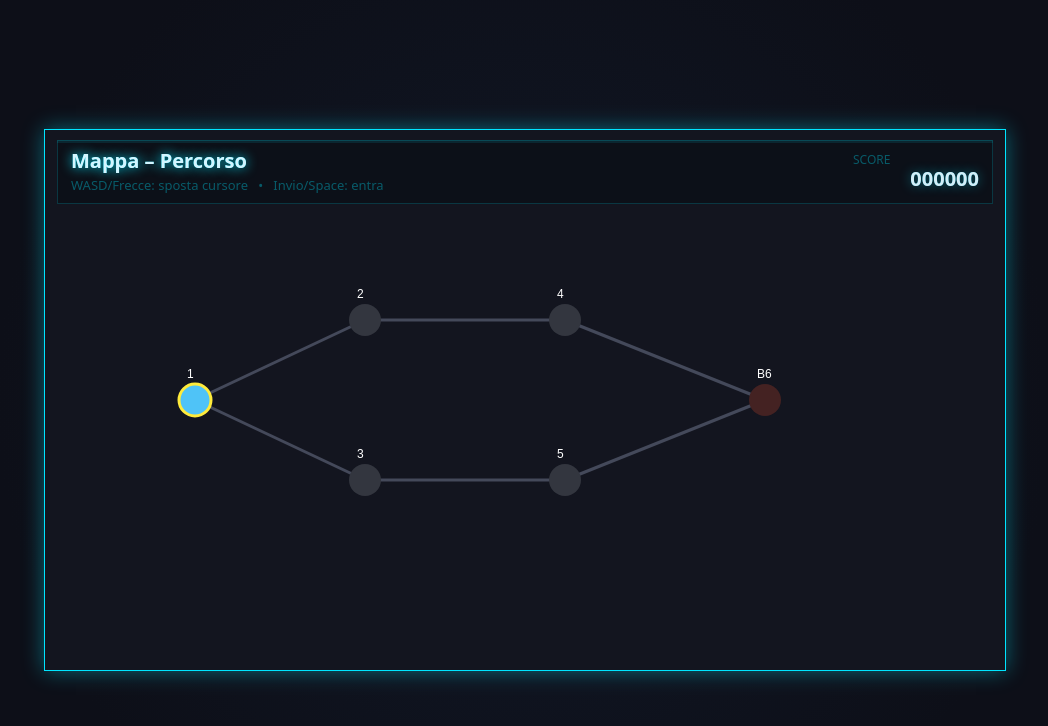
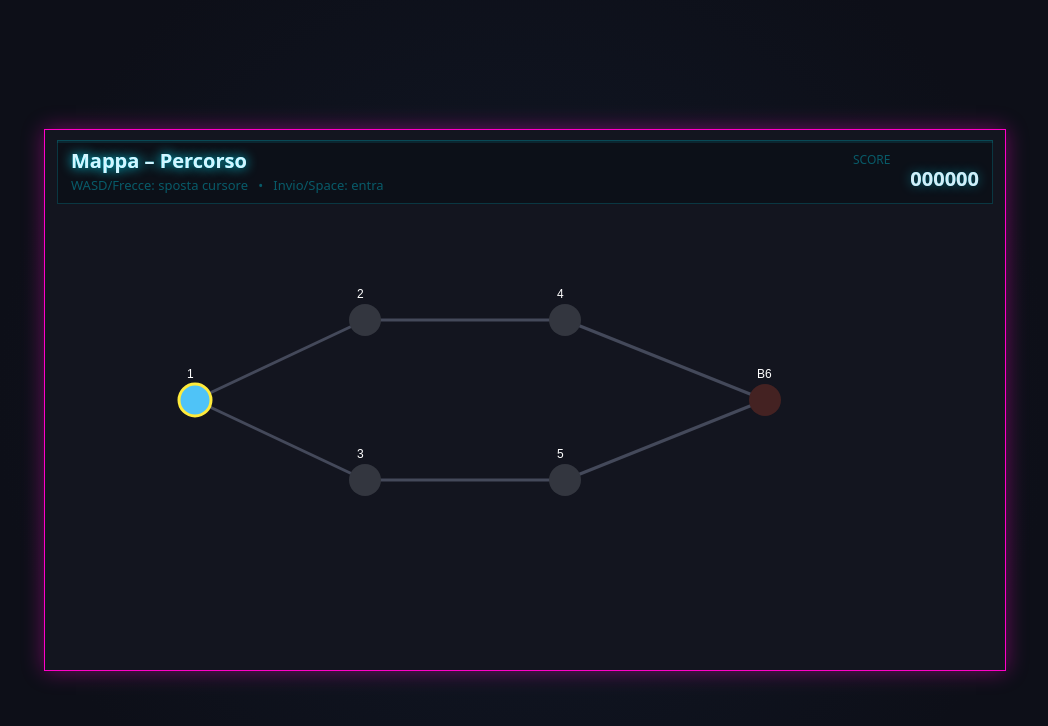
Before and after one commit to geminidani92/Gridshift_v02, a plain HTML site: page index.html in a window 1280 px wide. Shown: the whole page, without its empty margins (115-1163 px from the left). Drawn offline with Linux system fonts and the light colour scheme.

Commit message:
Change neon accent from cyan to magenta for visual test

```diff
--- a/styles.css
+++ b/styles.css
@@ -11,8 +11,8 @@ body {
 
 canvas {
   background: #0d0f18;
-  border: 1px solid #00e5ff;
-  box-shadow: 0 0 20px rgba(0, 229, 255, 0.4);
+  border: 1px solid #ff00c8;
+  box-shadow: 0 0 20px rgba(255, 0, 200, 0.4);
   image-rendering: pixelated;
   canvas { display: block; }
 }
```
